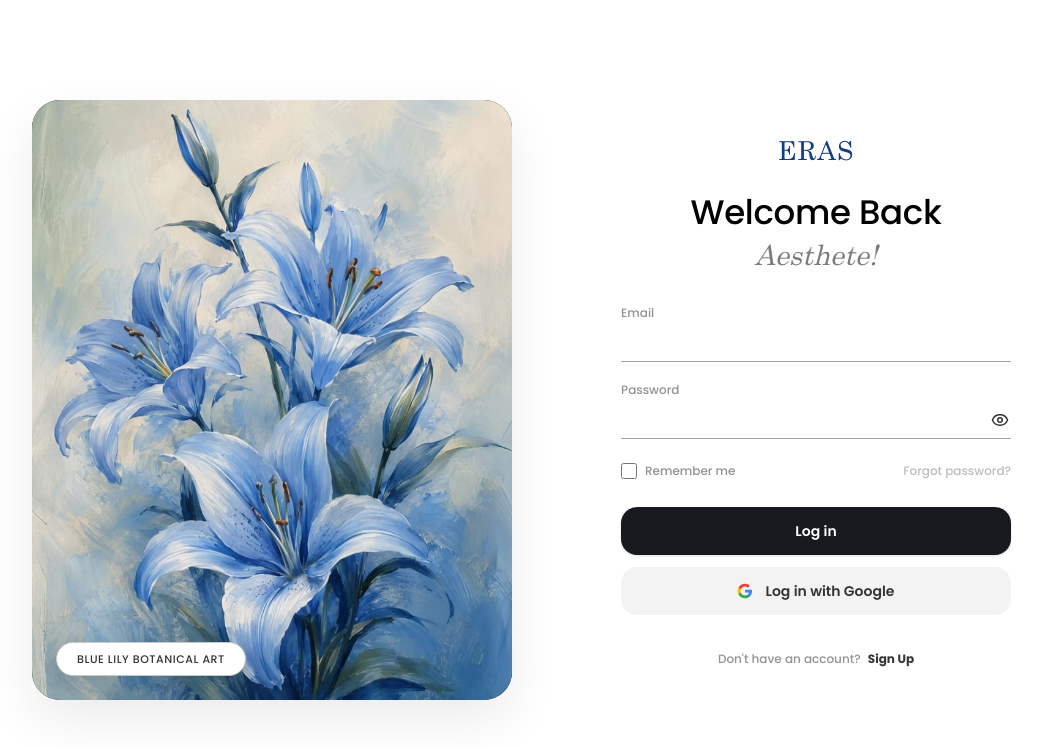
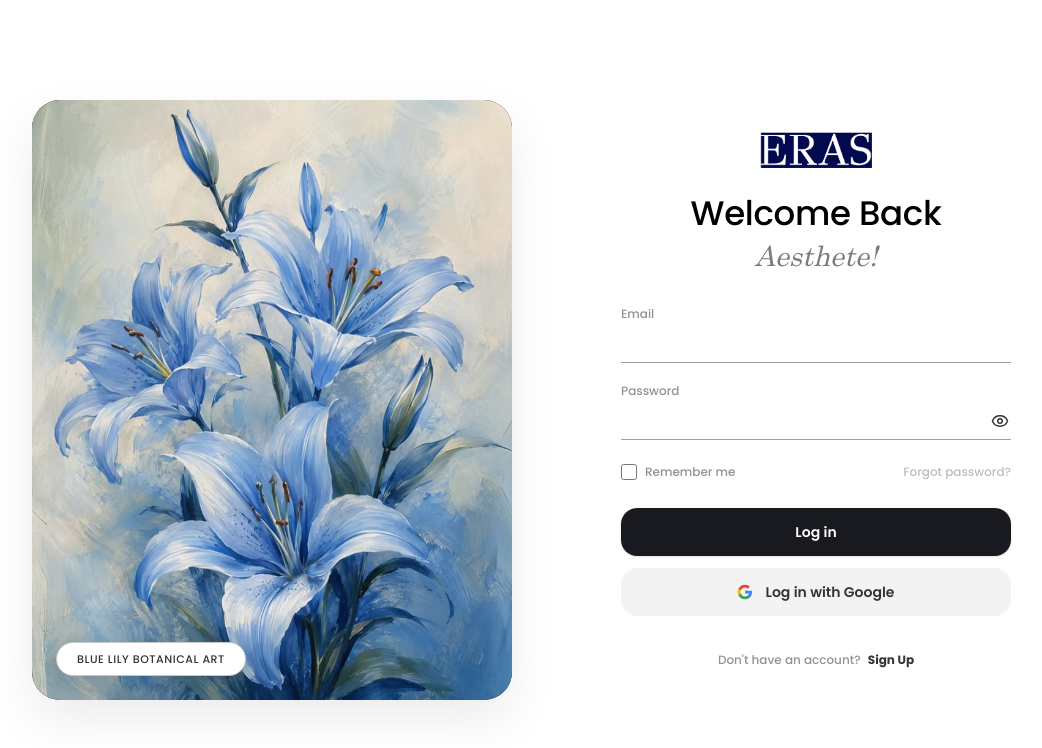
Before and after one commit to viresh-s/Eras-Studio, a Next.js app: page /login in a window 1280 px wide. Shown: the top 748 px of the page, without its empty margins (96-1138 px from the left). Built offline with nearby package versions, Linux system fonts and the light colour scheme; no server answers.

Commit message:
feat(branding): replace text logo with official ERAS logo across public, dashboard, and auth pages

```diff
--- a/src/app/(auth)/forgot-password/page.tsx
+++ b/src/app/(auth)/forgot-password/page.tsx
@@ -559,18 +559,17 @@ function ForgotPasswordContent() {
         <div className="w-full max-w-[390px] mx-auto flex flex-col justify-center">
 
           {/* Brand Header: ERAS */}
-          <div className="text-center mb-2">
-            <span
-              style={{
-                fontFamily: "'Century Schoolbook', Century, 'TeX Gyre Schola', Georgia, serif",
-                color: '#123C83',
-                fontWeight: 700,
-                letterSpacing: '0.04em',
-              }}
-              className="text-2xl sm:text-[26px] uppercase block select-none"
-            >
-              ERAS
-            </span>
+          <div className="text-center mb-2 flex justify-center">
+            <Link href="/" className="hover:opacity-90 transition-opacity inline-flex items-center">
+              <Image
+                src="/images/eras-logo.png"
+                alt="ERAS"
+                width={120}
+                height={38}
+                className="h-8 w-auto object-contain select-none"
+                priority
+              />
+            </Link>
           </div>
 
           {/* Main Title */}
--- a/src/app/(auth)/login/page.tsx
+++ b/src/app/(auth)/login/page.tsx
@@ -156,18 +156,17 @@ function LoginFormContent() {
         <div className="w-full max-w-[390px] mx-auto flex flex-col justify-center">
 
           {/* Brand Header: ERAS */}
-          <div className="text-center mb-6">
-            <span
-              style={{
-                fontFamily: "'Century Schoolbook', Century, 'TeX Gyre Schola', Georgia, serif",
-                color: '#123C83',
-                fontWeight: 700,
-                letterSpacing: '0.04em',
-              }}
-              className="text-2xl sm:text-[26px] uppercase block select-none"
-            >
-              ERAS
-            </span>
+          <div className="text-center mb-6 flex justify-center">
+            <Link href="/" className="hover:opacity-90 transition-opacity inline-flex items-center">
+              <Image
+                src="/images/eras-logo.png"
+                alt="ERAS"
+                width={120}
+                height={38}
+                className="h-9 w-auto object-contain select-none"
+                priority
+              />
+            </Link>
           </div>
 
           {/* Main Titles: Welcome Back & Aesthete! */}
--- a/src/app/(auth)/signup/page.tsx
+++ b/src/app/(auth)/signup/page.tsx
@@ -130,18 +130,17 @@ function SignupFormContent() {
         <div className="w-full max-w-[390px] mx-auto flex flex-col justify-center">
 
           {/* Brand Header: ERAS */}
-          <div className="text-center mb-1">
-            <span
-              style={{
-                fontFamily: "'Century Schoolbook', Century, 'TeX Gyre Schola', Georgia, serif",
-                color: '#123C83',
-                fontWeight: 700,
-                letterSpacing: '0.04em',
-              }}
-              className="text-2xl sm:text-[26px] uppercase block select-none"
-            >
-              ERAS
-            </span>
+          <div className="text-center mb-1 flex justify-center">
+            <Link href="/" className="hover:opacity-90 transition-opacity inline-flex items-center">
+              <Image
+                src="/images/eras-logo.png"
+                alt="ERAS"
+                width={120}
+                height={38}
+                className="h-8 w-auto object-contain select-none"
+                priority
+              />
+            </Link>
           </div>
 
           {/* Subtitle: Pick a side */}
--- a/src/components/features/dashboard/Footer.tsx
+++ b/src/components/features/dashboard/Footer.tsx
@@ -1,12 +1,20 @@
 import Link from 'next/link';
+import Image from 'next/image';
 
 export default function Footer() {
   return (
     <footer className="border-t border-[var(--color-cor-border)] bg-[var(--color-cor-surface)] mt-auto">
       <div className="max-w-[1400px] mx-auto px-6 py-6 flex items-center justify-between">
         <div className="flex items-center gap-3">
-          <span className="text-sm font-semibold text-[var(--color-cor-ink)] font-serif italic">Eras</span>
-          <span className="text-sm font-normal text-[var(--color-cor-ink)] font-serif">Studio</span>
+          <Link href="/discovery" className="hover:opacity-90 transition-opacity inline-flex items-center">
+            <Image
+              src="/images/eras-logo.png"
+              alt="ERAS"
+              width={65}
+              height={21}
+              className="h-5 w-auto object-contain select-none"
+            />
+          </Link>
           <span className="text-xs text-[var(--color-cor-ink-light)] ml-2">· All eyes. A single perspective.</span>
         </div>
         <div className="flex items-center gap-6">
--- a/src/components/features/dashboard/Navbar.tsx
+++ b/src/components/features/dashboard/Navbar.tsx
@@ -2,6 +2,7 @@
 
 import { useState, useRef, useEffect } from 'react';
 import Link from 'next/link';
+import Image from 'next/image';
 import { usePathname } from 'next/navigation';
 import { Settings, LogOut, ChevronDown, User } from 'lucide-react';
 import { logout } from '@/actions/authActions';
@@ -86,13 +87,15 @@ export default function Navbar({ profile }: NavbarProps) {
       <div className="max-w-[1400px] mx-auto px-6">
         <div className="flex items-center justify-between h-16">
           {/* Logo */}
-          <Link href="/discovery" className="flex items-center gap-1 flex-shrink-0">
-            <span className="text-2xl font-semibold tracking-tight text-[var(--color-cor-ink)] font-serif italic">
-              Eras
-            </span>
-            <span className="text-xl font-medium tracking-tight text-[var(--color-cor-ink)] font-serif">
-              Studio
-            </span>
+          <Link href="/discovery" className="flex items-center flex-shrink-0 hover:opacity-90 transition-opacity">
+            <Image
+              src="/images/eras-logo.png"
+              alt="ERAS"
+              width={100}
+              height={32}
+              className="h-8 w-auto object-contain select-none"
+              priority
+            />
           </Link>
 
           {/* Center Navigation */}
--- a/src/components/features/dashboard/Sidebar.tsx
+++ b/src/components/features/dashboard/Sidebar.tsx
@@ -1,6 +1,7 @@
 'use client';
 
 import Link from 'next/link';
+import NextImage from 'next/image';
 import { usePathname } from 'next/navigation';
 import { motion } from 'framer-motion';
 import {
@@ -77,10 +78,17 @@ export default function Sidebar({ role, isCollapsed, onToggle }: SidebarProps) {
       }`}
     >
       {/* Logo */}
-      <div className="border-b border-gray-100 p-4 flex items-center justify-between">
+      <div className="border-b border-gray-100 p-4 flex items-center justify-between min-h-[65px]">
         {!isCollapsed && (
-          <Link href="/" className="text-lg font-extrabold tracking-tight text-gray-900 font-heading">
-            Eras Studio
+          <Link href="/" className="hover:opacity-90 transition-opacity flex items-center">
+            <NextImage
+              src="/images/eras-logo.png"
+              alt="ERAS"
+              width={90}
+              height={29}
+              className="h-7 w-auto object-contain select-none"
+              priority
+            />
           </Link>
         )}
         <button
--- a/src/components/features/public/Footer.tsx
+++ b/src/components/features/public/Footer.tsx
@@ -1,4 +1,5 @@
 import Link from 'next/link';
+import Image from 'next/image';
 
 export default function Footer() {
   return (
@@ -9,9 +10,14 @@ export default function Footer() {
           <div className="grid grid-cols-2 md:grid-cols-4 gap-8">
             {/* Brand */}
             <div className="col-span-2 md:col-span-1">
-              <Link href="/" className="font-serif text-2xl font-bold tracking-tight text-white flex items-center gap-2">
-                <span>Eras Studio</span>
-                <span className="w-1.5 h-1.5 rounded-full bg-[#865E16] inline-block mb-1"></span>
+              <Link href="/" className="hover:opacity-90 transition-opacity inline-flex items-center mb-1">
+                <Image
+                  src="/images/eras-logo.png"
+                  alt="ERAS"
+                  width={110}
+                  height={35}
+                  className="h-8 w-auto object-contain select-none"
+                />
               </Link>
               <p className="mt-3 text-[#9E9E98] text-sm leading-relaxed max-w-xs">
                 Where art meets its collector. An editorial marketplace connecting independent creators with passionate art patrons worldwide.
--- a/src/components/features/public/Navbar.tsx
+++ b/src/components/features/public/Navbar.tsx
@@ -2,6 +2,7 @@
 
 import { useState } from 'react';
 import Link from 'next/link';
+import Image from 'next/image';
 import { usePathname } from 'next/navigation';
 import { Menu, X } from 'lucide-react';
 
@@ -22,9 +23,15 @@ export default function Navbar() {
     <nav className="sticky top-0 z-50 bg-white/90 backdrop-blur-md border-b border-[#E8E8E3]">
       <div className="max-w-7xl mx-auto px-6 py-4 flex items-center justify-between">
         {/* Logo */}
-        <Link href="/" className="font-serif text-2xl font-bold tracking-tight text-[#141413] hover:opacity-80 transition-opacity flex items-center gap-2">
-          <span>Eras Studio</span>
-          <span className="w-1.5 h-1.5 rounded-full bg-[#865E16] inline-block mb-1"></span>
+        <Link href="/" className="hover:opacity-90 transition-opacity flex items-center">
+          <Image
+            src="/images/eras-logo.png"
+            alt="ERAS"
+            width={105}
+            height={34}
+            className="h-8 w-auto object-contain select-none"
+            priority
+          />
         </Link>
 
         {/* Desktop Nav */}
```
Also changed, not shown: public/eras-logo.png, public/images/eras-logo.png.
